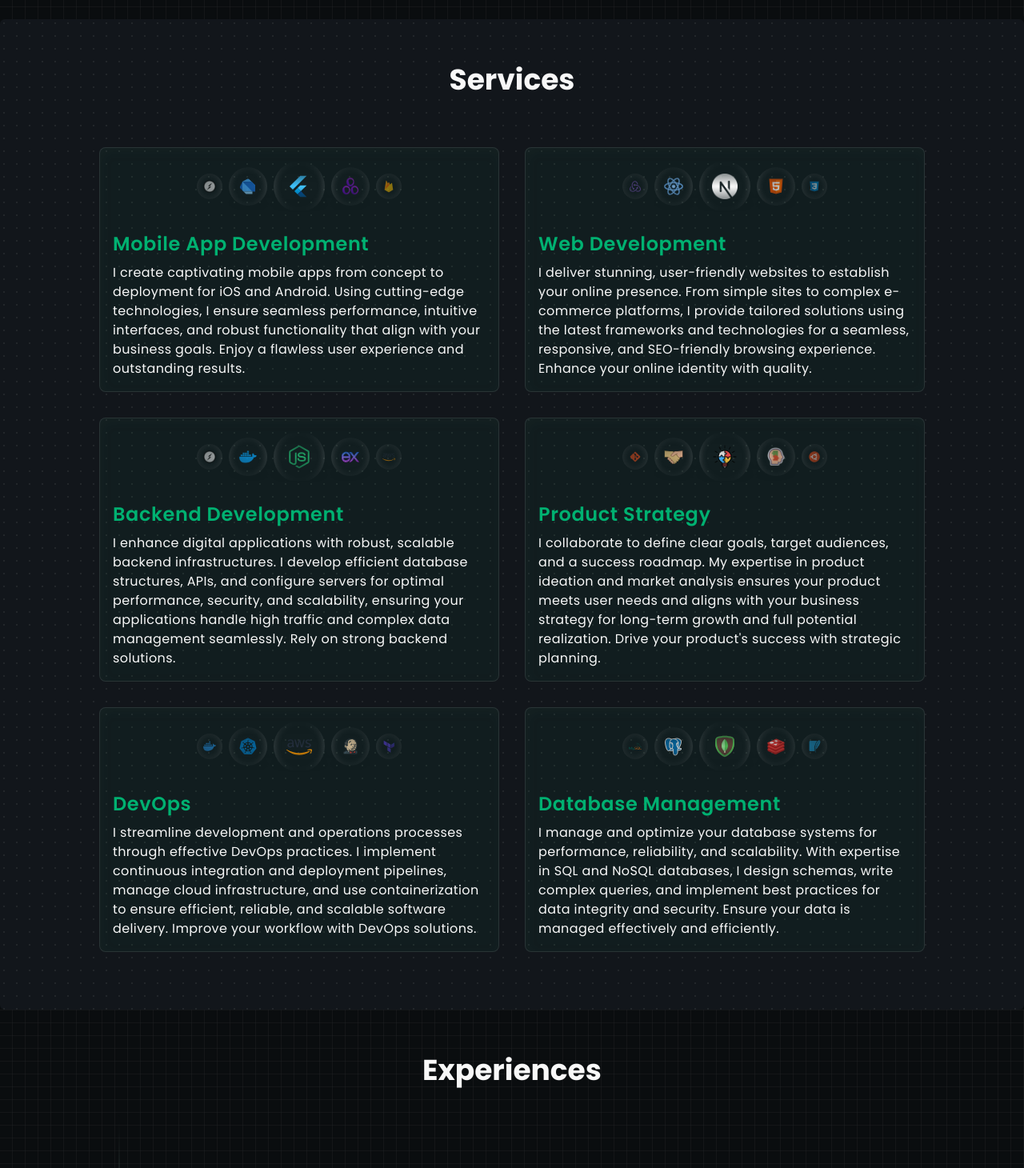
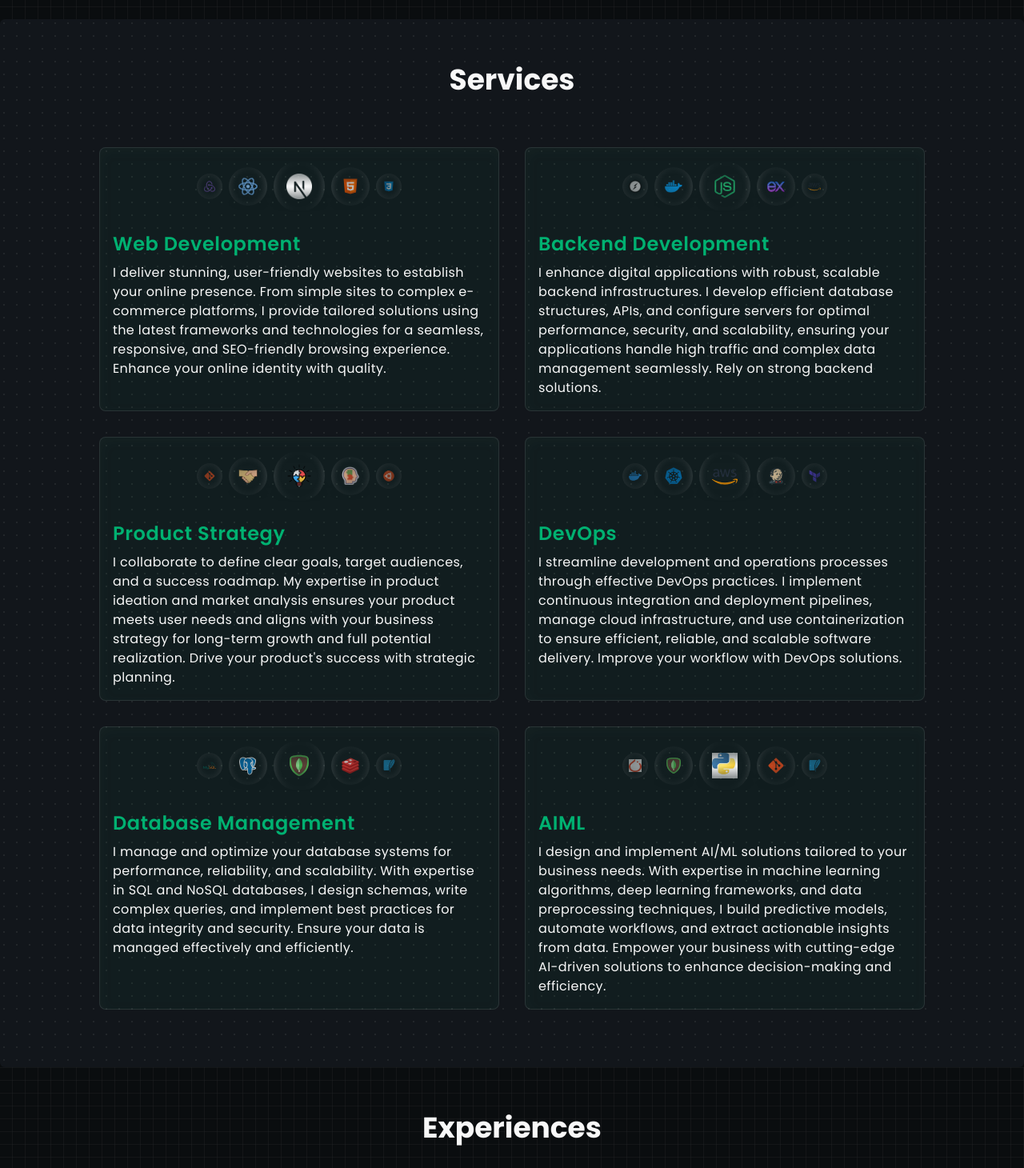
Before and after one commit to Nikith-S/nikith_portfolio, a Next.js app: page / in a window 1280 px wide. Shown: the part 776-2236 px from the top of the page at 80% size. Built offline with nearby package versions, Linux system fonts and the light colour scheme; what tailwindcss-debug-screens would draw is missing.

Commit message:
new services added and updated

```diff
--- a/src/data/services.ts
+++ b/src/data/services.ts
@@ -1,23 +1,9 @@
 import { IServiceItem } from "@/types";
 
 const services: IServiceItem[] = [
+
   {
     id: 1,
-    title: "Mobile App Development",
-    icons: [
-      "/skills/socket-io.png",
-      "/skills/dart.svg",
-      "/skills/flutter.svg",
-      "/skills/getx.png",
-      "/skills/firebase.svg",
-    ],
-    shortDescription:
-      "I create engaging mobile applications for your audience.",
-    description:
-      "I create captivating mobile apps from concept to deployment for iOS and Android. Using cutting-edge technologies, I ensure seamless performance, intuitive interfaces, and robust functionality that align with your business goals. Enjoy a flawless user experience and outstanding results.",
-  },
-  {
-    id: 2,
     title: "Web Development",
     icons: [
       "/skills/redux.svg",
@@ -31,7 +17,7 @@ const services: IServiceItem[] = [
       "I deliver stunning, user-friendly websites to establish your online presence. From simple sites to complex e-commerce platforms, I provide tailored solutions using the latest frameworks and technologies for a seamless, responsive, and SEO-friendly browsing experience. Enhance your online identity with quality.",
   },
   {
-    id: 3,
+    id: 2,
     title: "Backend Development",
     icons: [
       "/skills/socket-io.png",
@@ -45,7 +31,7 @@ const services: IServiceItem[] = [
       "I enhance digital applications with robust, scalable backend infrastructures. I develop efficient database structures, APIs, and configure servers for optimal performance, security, and scalability, ensuring your applications handle high traffic and complex data management seamlessly. Rely on strong backend solutions.",
   },
   {
-    id: 4,
+    id: 3,
     title: "Product Strategy",
     icons: [
       "/skills/git.svg",
@@ -60,7 +46,7 @@ const services: IServiceItem[] = [
       "I collaborate to define clear goals, target audiences, and a success roadmap. My expertise in product ideation and market analysis ensures your product meets user needs and aligns with your business strategy for long-term growth and full potential realization. Drive your product's success with strategic planning.",
   },
   {
-    id: 5,
+    id: 4,
     title: "DevOps",
     icons: [
       "/skills/docker.svg",
@@ -74,7 +60,7 @@ const services: IServiceItem[] = [
       "I streamline development and operations processes through effective DevOps practices. I implement continuous integration and deployment pipelines, manage cloud infrastructure, and use containerization to ensure efficient, reliable, and scalable software delivery. Improve your workflow with DevOps solutions.",
   },
   {
-    id: 6,
+    id: 5,
     title: "Database Management",
     icons: [
       "/skills/mysql.svg",
@@ -87,6 +73,26 @@ const services: IServiceItem[] = [
     description:
       "I manage and optimize your database systems for performance, reliability, and scalability. With expertise in SQL and NoSQL databases, I design schemas, write complex queries, and implement best practices for data integrity and security. Ensure your data is managed effectively and efficiently.",
   },
+
+  {
+    id: 6,
+    title: "AIML",
+    icons: [
+
+      "/skills/pytourch.png",
+      "/skills/mongodb.svg",
+      "/skills/python.jpg",
+      "/skills/git.svg",
+      "/skills/sqlite.svg",
+    ],
+    shortDescription: "I design and implement AI/ML solutions to solve complex problems.",
+    description:
+      "I design and implement AI/ML solutions tailored to your business needs. With expertise in machine learning algorithms, deep learning frameworks, and data preprocessing techniques, I build predictive models, automate workflows, and extract actionable insights from data. Empower your business with cutting-edge AI-driven solutions to enhance decision-making and efficiency.",
+  },
+
+
+
+
 ];
 
 export default services;
```
